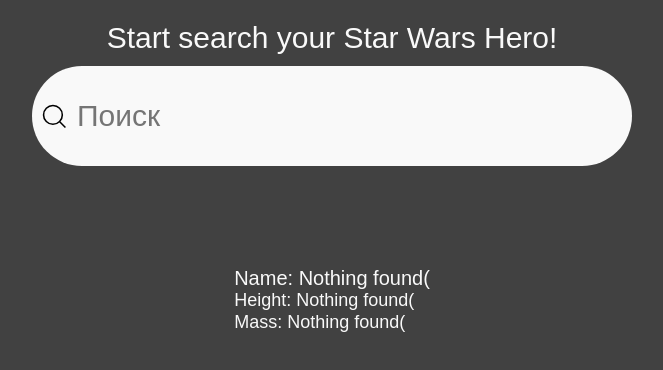
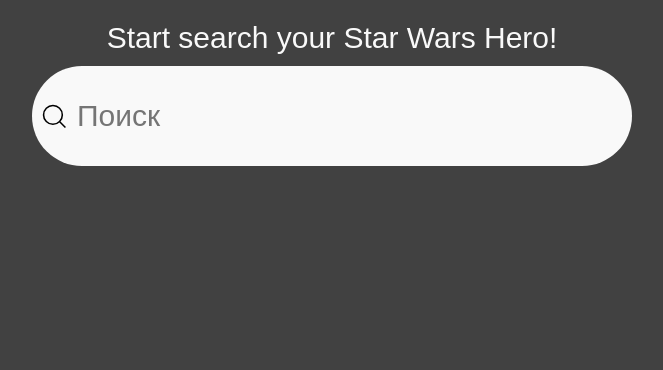
Before and after one commit to Drius123/react-component, a React (Vite) app: page /home in a window 1280 px wide. Shown: the top 370 px of the page, without its empty margins (308-971 px from the left). Built offline with nearby package versions, Linux system fonts and the light colour scheme.

Commit message:
feat: change elem to func comp

```diff
--- a/src/components/PresentationSection/Presentation.tsx
+++ b/src/components/PresentationSection/Presentation.tsx
@@ -1,25 +1,11 @@
-import { Component, ReactNode } from 'react';
 import styles from './Presentation.module.scss';
-import { PresentationProps } from '../../types';
 
-class Presentation extends Component<PresentationProps> {
-  render(): ReactNode {
-    return (
-      <div className={styles.presentation}>
-        <div className="presentation__container">
-          <h1 className={styles.name}>
-            Name: {this.props.name ? this.props.name : 'Nothing found('}
-          </h1>
-          <p className={styles.height}>
-            Height: {this.props.height ? this.props.height : 'Nothing found('}
-          </p>
-          <p className={styles.mass}>
-            Mass: {this.props.mass ? this.props.mass : 'Nothing found('}
-          </p>
-        </div>
+export default function Presentation() {
+  return (
+    <div className={styles.presentation}>
+      <div className="presentation__container">
+        <h1 className={styles.name}>Name</h1>
       </div>
-    );
-  }
+    </div>
+  );
 }
-
-export default Presentation;
--- a/src/components/SearchInput/SearchInput.tsx
+++ b/src/components/SearchInput/SearchInput.tsx
@@ -1,19 +1,7 @@
-import { Component, ReactNode } from 'react';
 import search from '../../assets/search-icon.svg';
 import styles from './SearchInput.module.scss';
-import { SearchInputProps } from '../../types';
 
-class SearchInput extends Component<SearchInputProps> {
-  state = {
-    value: '',
-  };
-
-  handleValueChange = (e: React.ChangeEvent<HTMLInputElement>) => {
-    this.setState({
-      value: e.currentTarget.value,
-    });
-  };
-  render(): ReactNode {
+export default function SearchInput() {
   return (
     <div>
       <h1 className={styles.title}>Start search your Star Wars Hero!</h1>
@@ -21,24 +9,14 @@
         className={styles['search-bar']}
         action=""
         onSubmit={(e) => {
-            e.preventDefault(),
-              this.props.changeLoading(),
-              this.props.request(this.state.value).then(() => this.props.changeState());
+          e.preventDefault();
         }}
       >
         <button className={styles['search-btn']} type="submit">
           <img src={search} alt="search-icon" />
         </button>
-          <input
-            className={styles.input}
-            type="search"
-            placeholder="Поиск"
-            onChange={this.handleValueChange}
-          />
+        <input className={styles.input} type="search" placeholder="Поиск" />
       </form>
     </div>
   );
 }
-}
-
-export default SearchInput;
--- a/src/pages/HomePage/HomePage.tsx
+++ b/src/pages/HomePage/HomePage.tsx
@@ -1,62 +1,12 @@
-import { Component, ReactNode } from 'react';
 import SearchInput from '../../components/SearchInput/SearchInput';
 import styles from './HomePage.module.scss';
-import Presentation from '../../components/PresentationSection/Presentation';
-import { getSomething } from '../../services/getSomething';
-import HomePageState from '../../types';
-import Spinner from '../../components/Spiner/Spiner';
 
-localStorage.setItem('lastReq', '[1]');
-class HomePage extends Component {
-  local = JSON.parse(localStorage.getItem('lastReq') as string)[0];
-  state: HomePageState = {
-    name: this.local?.name,
-    height: this.local?.height,
-    mass: this.local?.mass,
-    loading: false,
-  };
-  componentDidMount() {
-    this.setState({
-      loading: false,
-    });
-  }
-  handleChangeState = () => {
-    this.local = JSON.parse(localStorage.getItem('lastReq') as string)[0];
-    this.setState({
-      name: this.local?.name,
-      height: this.local?.height,
-      mass: this.local?.mass,
-      loading: false,
-    });
-  };
-  handleChangeLoading = () => {
-    this.setState({
-      loading: true,
-    });
-  };
-  render(): ReactNode {
-    return (
-      <div className={styles.content}>
-        <div className={styles['header-content']}>
-          <SearchInput
-            request={getSomething}
-            changeState={this.handleChangeState}
-            changeLoading={this.handleChangeLoading}
-          />
-        </div>
-        {this.state.loading && <Spinner />}
-        {!this.state.loading && (
-          <div className={styles['bottom-content']}>
-            <Presentation
-              name={this.state.name}
-              height={this.state.height}
-              mass={this.state.mass}
-            />
-          </div>
-        )}
+export default function HomePage() {
+  return (
+    <div className={styles.content}>
+      <div className={styles['header-content']}>
+        <SearchInput />
       </div>
-    );
-  }
+    </div>
+  );
 }
-
-export default HomePage;
```
Lines whose indentation alone changed are shown as unchanged.
